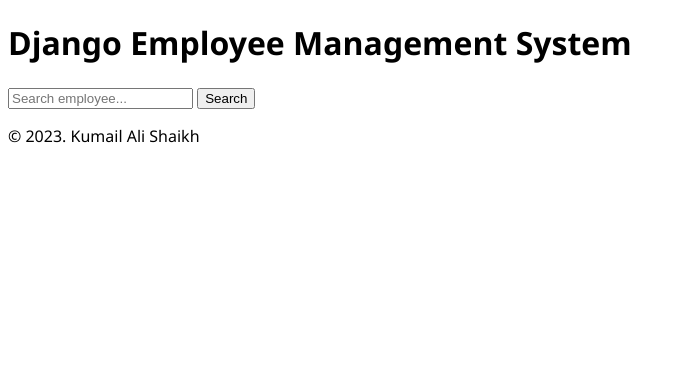
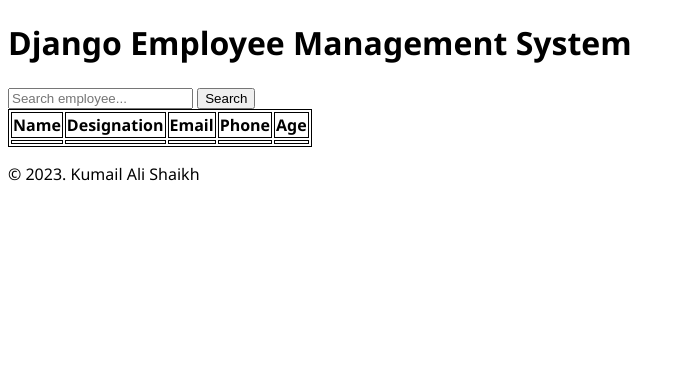
Before and after one commit to kumailalidev/django-projects, a Django app: page / in a window 1280 px wide. Shown: the top 369 px of the page, without its empty margins (0-685 px from the left). Run offline with Django 4.2, Linux system fonts and the light colour scheme; lists and menus that the app fills with data are empty.

Commit message:
P03-Created employee list partial and included in index.html template

```diff
--- a/03-Employee-Management-System/employees/static/css/style.css
+++ b/03-Employee-Management-System/employees/static/css/style.css
@@ -1,3 +1,9 @@
 body {
   font-family: "Segoe UI", Tahoma, Geneva, Verdana, sans-serif;
 }
+
+table,
+th,
+td {
+  border: 1px solid black;
+}
--- a/03-Employee-Management-System/employees/templates/employees/index.html
+++ b/03-Employee-Management-System/employees/templates/employees/index.html
@@ -6,6 +6,9 @@
     <!-- Header -->
     {% include "./partials/_header.html" %}
 
+    <!-- Employee list -->
+    {% include "./partials/_employee_list.html" %}
+
     <!-- Footer -->
     {% include "./partials/_footer.html" %}
 {% endblock %}
--- /dev/null
+++ b/03-Employee-Management-System/employees/templates/employees/partials/_employee_list.html
@@ -0,0 +1,24 @@
+<section>
+    <div>
+        <table>
+            <thead>
+                <tr>
+                    <th>Name</th>
+                    <th>Designation</th>
+                    <th>Email</th>
+                    <th>Phone</th>
+                    <th>Age</th>
+                </tr>
+            </thead>
+            <tbody>
+                <tr>
+                    <td></td>
+                    <td></td>
+                    <td></td>
+                    <td></td>
+                    <td></td>
+                </tr>
+            </tbody>
+        </table>
+    </div>
+</section>
```
